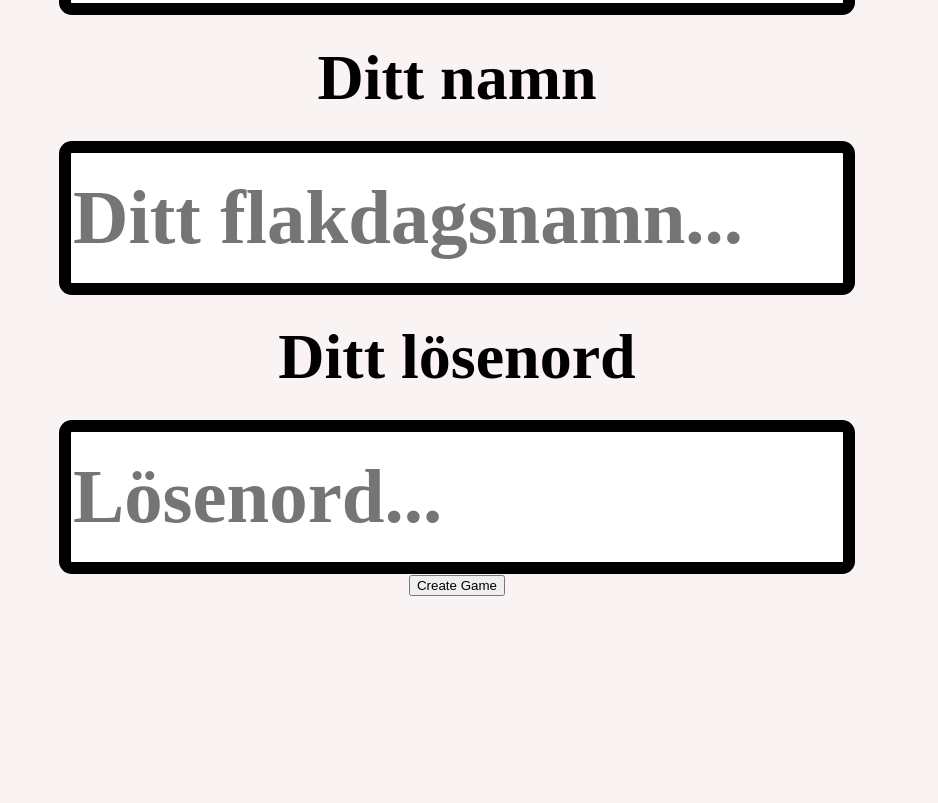
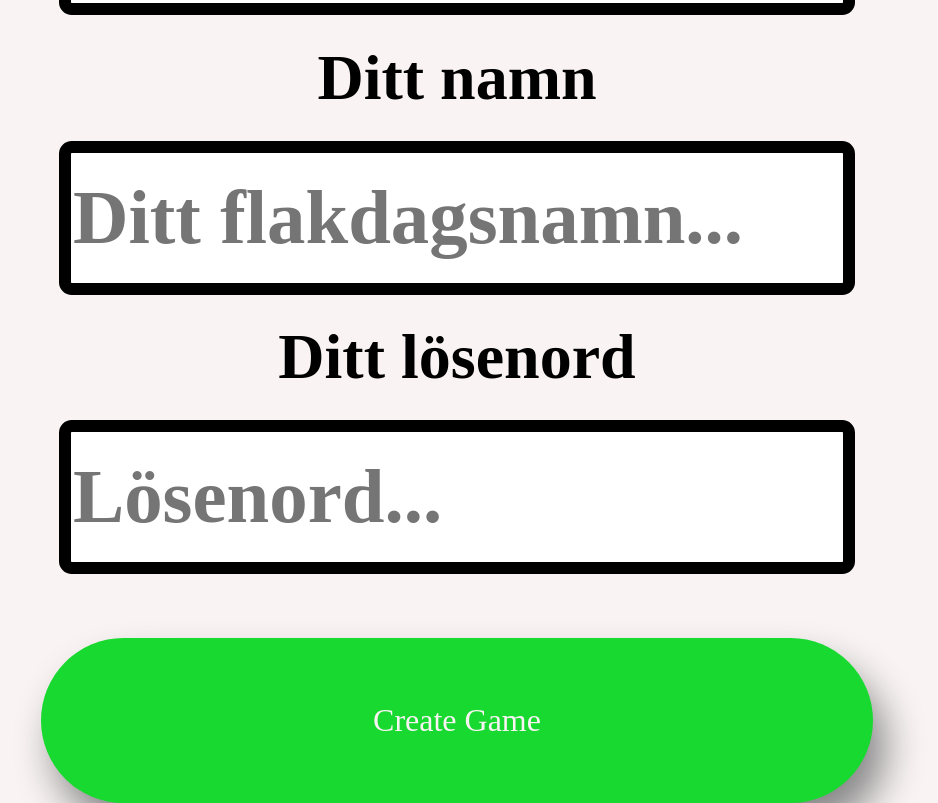
Before and after one commit to albintillas/flakdagsappen, a React (Create React App) app: page /creategame in a window 1280 px wide. Shown: the part 1342-2145 px from the top of the page, without its empty margins (183-1121 px from the left). Before the commit the page ends 1938 px from the top, so only its background shows below. Built offline with nearby package versions, Linux system fonts and the light colour scheme.

Commit message:
CreateGamePage css

```diff
--- a/src/pages/CreateGamePage.js
+++ b/src/pages/CreateGamePage.js
@@ -113,7 +113,23 @@ function CreateGamePage(){
 
       {/* <button class = "createGameInput" id="submitButton" text="Create Game" onclick={createLobby} value="Create game" type='submit' buttonColor='#17D930' textDecoration='none' textColor='#F9F3F3' fontSize='7vw'>Create Game</button> */}
 
-      <button type="button" className = "createGameInput" id="submitButton" action='lobby' onClick={createLobby} buttonColor='#17D930' textDecoration='none' textColor='#F9F3F3' fontSize='7vw'>Create Game</button>
+      <button type="button" className = "createGameInput" id="submitButton" action='lobby' onClick={createLobby}
+      style={{
+             fontFamily: 'Noto Serif JP serif',
+             backgroundColor: "#17D930",
+             color:'#F9F3F3',
+             fontSize: "200%",
+             textDecoration: "none",
+             padding: "5%",
+             borderRadius: "15vw",
+             border: "none",
+             cursor: "pointer",
+             height: "75%",
+             width: "65%",
+             marginTop: "5vw",
+             boxShadow: "1vw 2vw 3vw #888888"
+      }}>Create Game</button>
+
 
   </form>
 
```
